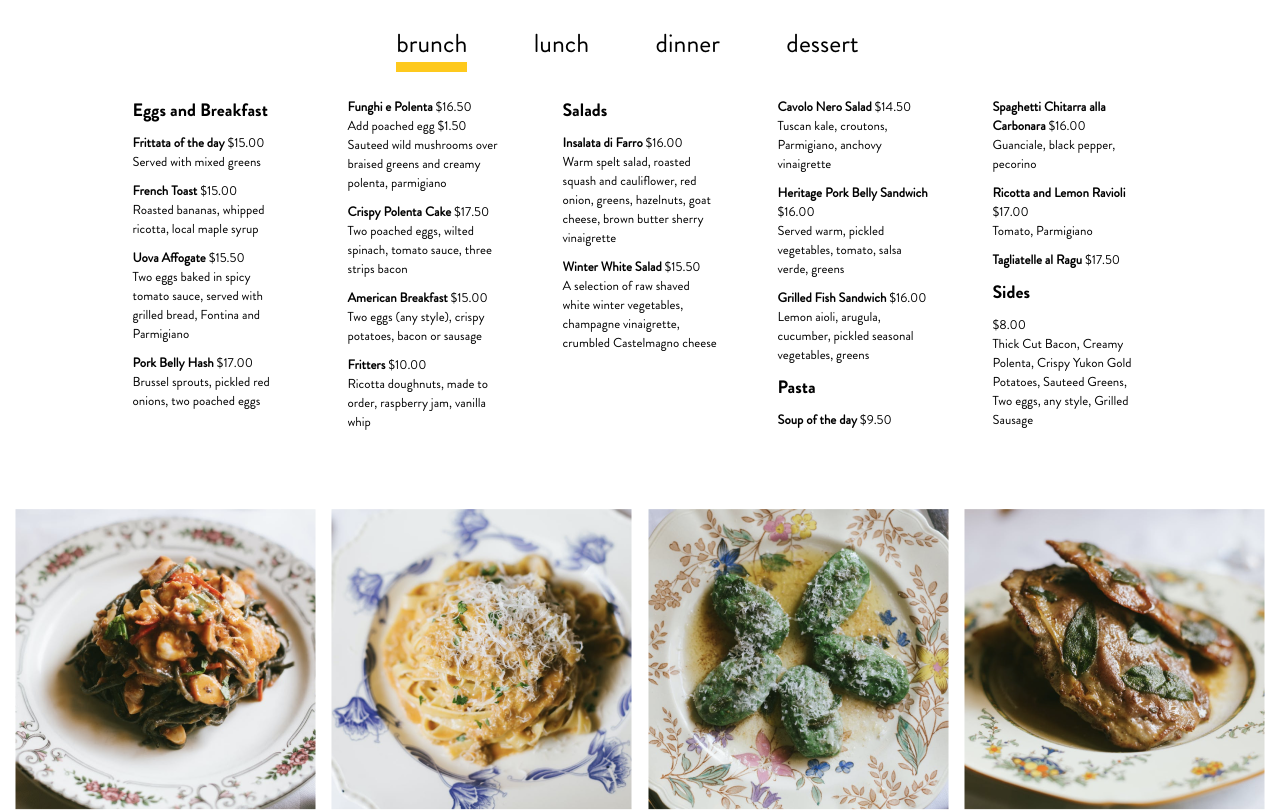
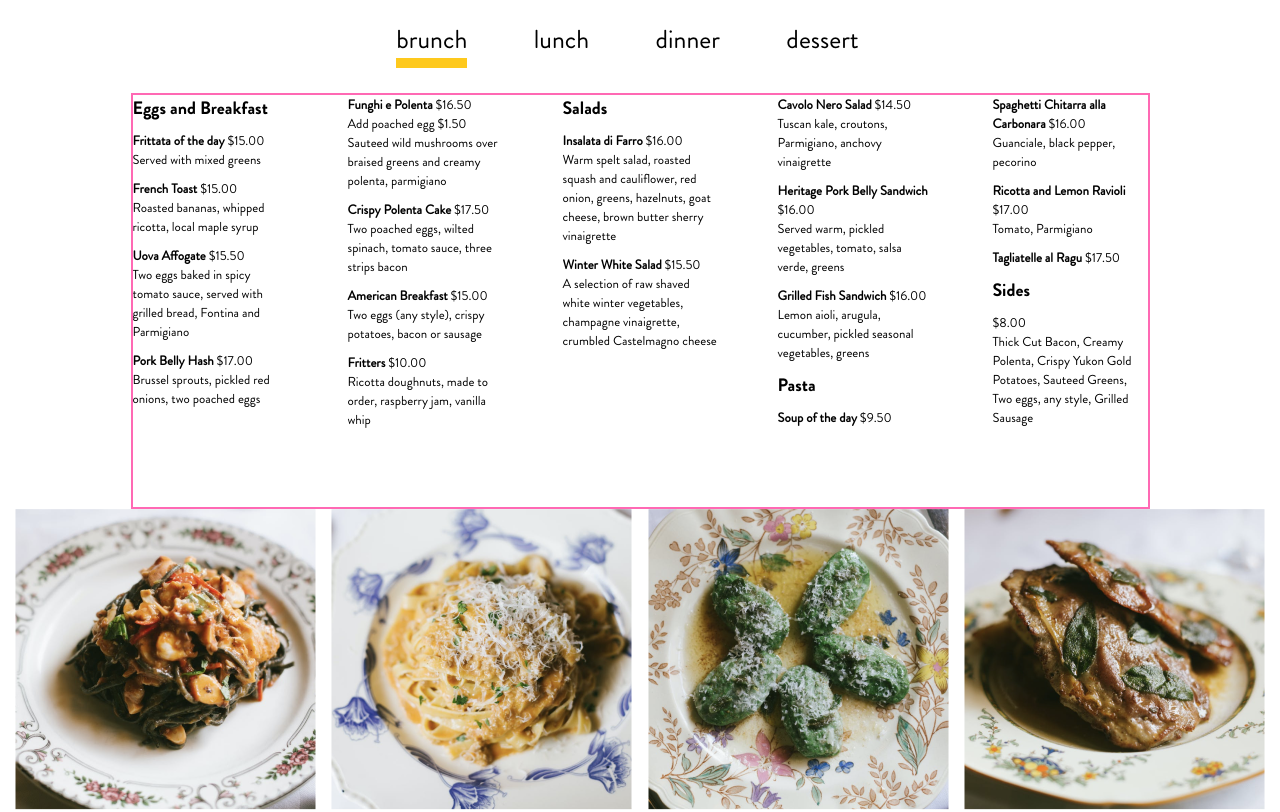
Before and after one commit to johnpmeyers20/ux-al-di-la, a React (Create React App) app: page / in a window 1280 px wide. Shown: the part 498-1310 px from the top of the page. Built offline with nearby package versions, Linux system fonts and the light colour scheme.

Commit message:
fixed menu overflow

```diff
--- a/src/components/Header/Header.css
+++ b/src/components/Header/Header.css
@@ -80,7 +80,6 @@
 .hero-image {
   margin-top: 50px;
   width: 100%;
-  border: 2px solid hotpink;
 }
 
 
--- a/src/components/Menu/Menu.css
+++ b/src/components/Menu/Menu.css
@@ -66,3 +66,8 @@
   column-width: 60px;
   max-width: 600px;
 }
+
+.menu-container {
+  border: 2px solid hotpink;
+  overflow: hidden;
+}
```
